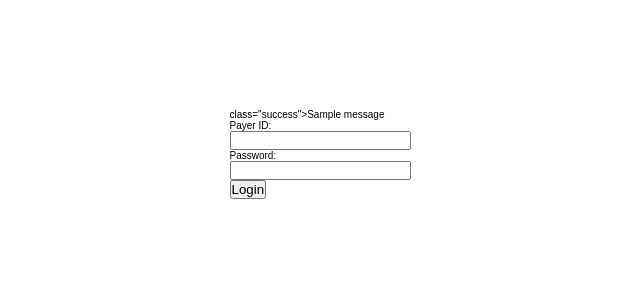
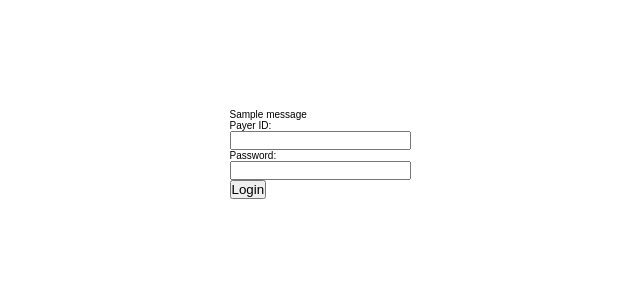
Before and after one commit to DammyDee/pit_computing, a Django app: page /login/ in a window 1280 px wide. Shown: the part 206-506 px from the top of the page, without its empty margins (320-960 px from the left). Run offline with Django 5.2, Linux system fonts and the light colour scheme; tables that the repository leaves empty hold one stand-in row (values such as "Sample post"); one stand-in notice (Sample message) is shown.

Commit message:
corrected error in template.

```diff
--- a/payeproject/payecomputation/templates/login.html
+++ b/payeproject/payecomputation/templates/login.html
@@ -6,7 +6,7 @@
   {% csrf_token %}
   {% if messages %}
     {% for message in messages %}
-      <div>{% if message.tags %} class="{{ message.tags }}"{% endif %}>{{ message }}</div>
+      <div {% if message.tags %} class="{{ message.tags }}"{% endif %}>{{ message }}</div>
     {% endfor %}
   {% endif %}
   <div class="label"><label for="payer_id">Payer ID:</label></div>
```
